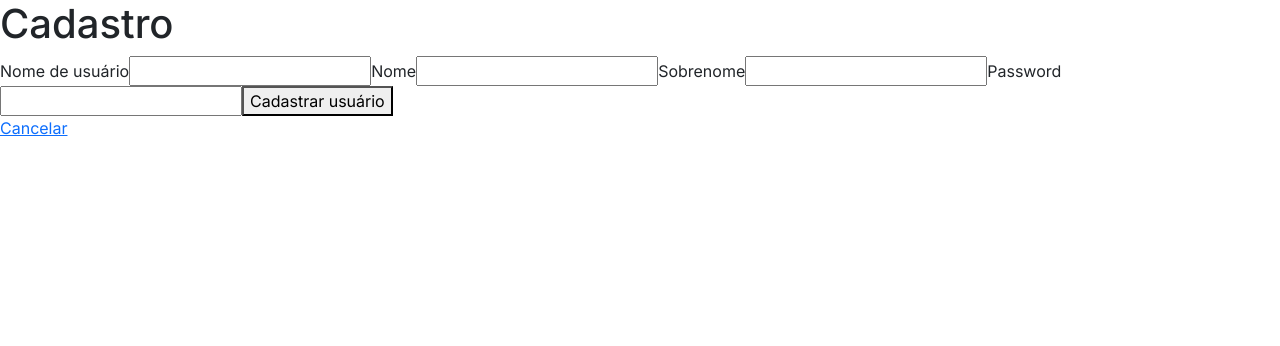
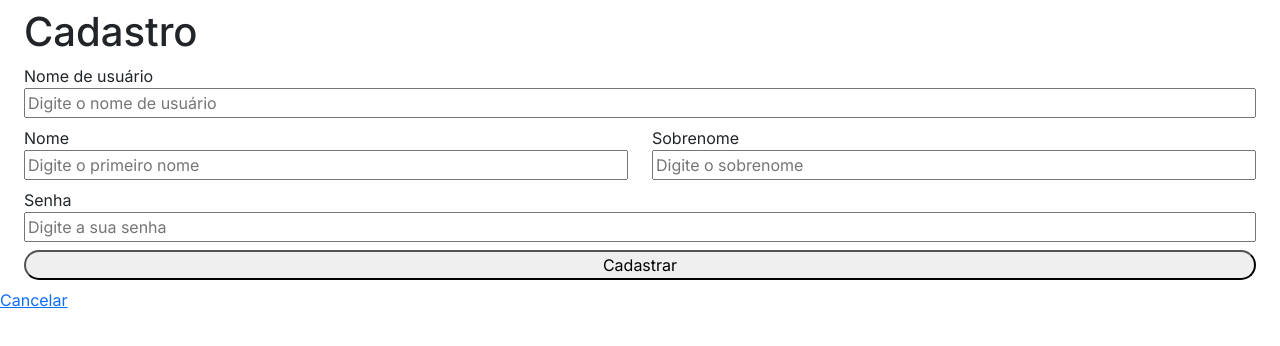
Before and after one commit to LuizLLPz/gpti, a Next.js app in the folder client/: page /register in a window 1280 px wide. Shown: the top 346 px of the page. Built offline with nearby package versions, Linux system fonts and the light colour scheme.

Commit message:
feat: adições pagina cadastro

```diff
--- a/client/app/page.tsx
+++ b/client/app/page.tsx
@@ -21,8 +21,8 @@ export default function Home() {
           voluptas. Quisquam, quia voluptas. Quisquam, quia voluptas.
         </p>
         <div className="d-grid gap-2 d-sm-flex justify-content-sm-center">
-          <Link className="btn btn-primary btn-lg px-4 gap-3" href={'login'}>Cadastre-se</Link>
-          <Link className="btn btn-outline-secondary btn-lg px-4" href={'signin'}>Entrar</Link>
+          <Link className="btn btn-primary btn-lg px-4 gap-3" href={'register'}>Cadastre-se</Link>
+          <Link className="btn btn-outline-secondary btn-lg px-4" href={'login'}>Entrar</Link>
         </div>
         </div>
       </div>
--- a/client/app/register/page.tsx
+++ b/client/app/register/page.tsx
@@ -1,9 +1,13 @@
+'use client';
 import Link from "next/link";
 import { useForm } from "react-hook-form"
 
 import {User, UserDTO} from "./types/user";
 
-export default function Singin() {
+
+import {Button, Input} from "@/components";
+
+export default function Register() {
 
     const {register, handleSubmit} = useForm<User>();
 
@@ -19,22 +23,18 @@ export default function Singin() {
 
     return(
         <main>
-            <div>
+            <div className="px-4 py-2">
                 <h1>Cadastro</h1>
-                <form>
-                    <label htmlFor="username">Nome de usuário</label>
-                    <input type="text"  id="username" {...register('username')}/>
-
-                    <label htmlFor="name">Nome</label>
-                    <input type="text" id="name" {...register('name')}/>
-
-                    <label htmlFor="surname">Sobrenome</label>
-                    <input type="text" id="surname" {...register('surname')}/>
-
-                    <label htmlFor="password">Password</label>
-                    <input type="password" id="password"  {...register('password')}/>
-
-                    <button type="submit">Cadastrar usuário</button>
+                <form className="d-flex flex-column gap-2">
+                    <Input name="username" label="Nome de usuário" placeholder="Digite o nome de usuário" register={register}/>
+                    <div className="d-flex flex-row gap-sm-4 flex-wrap">
+                        <Input className="flex-sm-grow-1" name="name" label="Nome" placeholder="Digite o primeiro nome" register={register}/>
+                        <Input className="flex-sm-grow-1" name="surname" label="Sobrenome" placeholder="Digite o sobrenome" register={register}/>
+                    </div>
+                    <div>
+                        <Input name="password" label="Senha" placeholder="Digite a sua senha" register={register}/>
+                    </div>
+                    <Button onClick={handleSubmit(registerUser)} text="Cadastrar"/>
                 </form>
             </div>
             <Link href={"/"}>Cancelar</Link>
```
